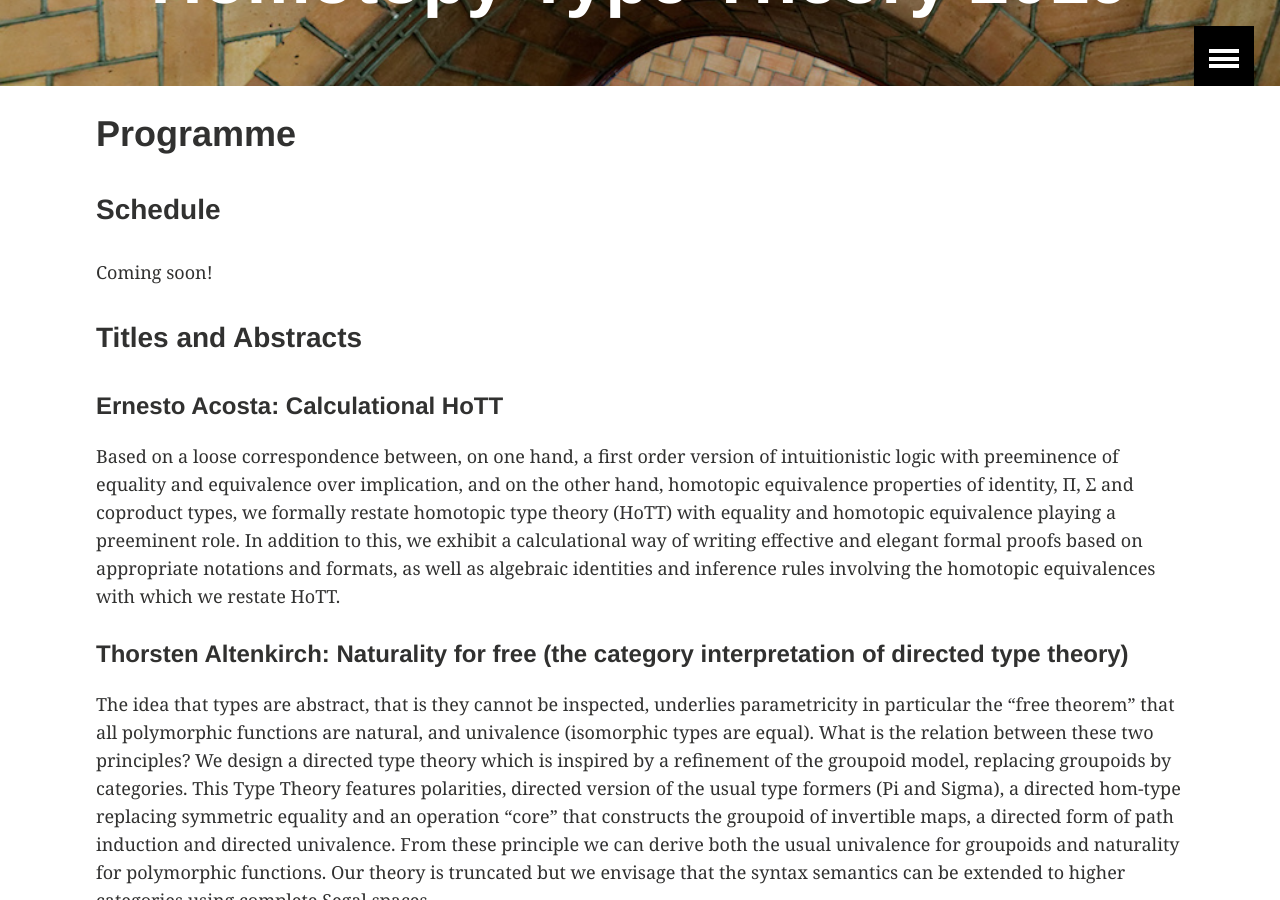
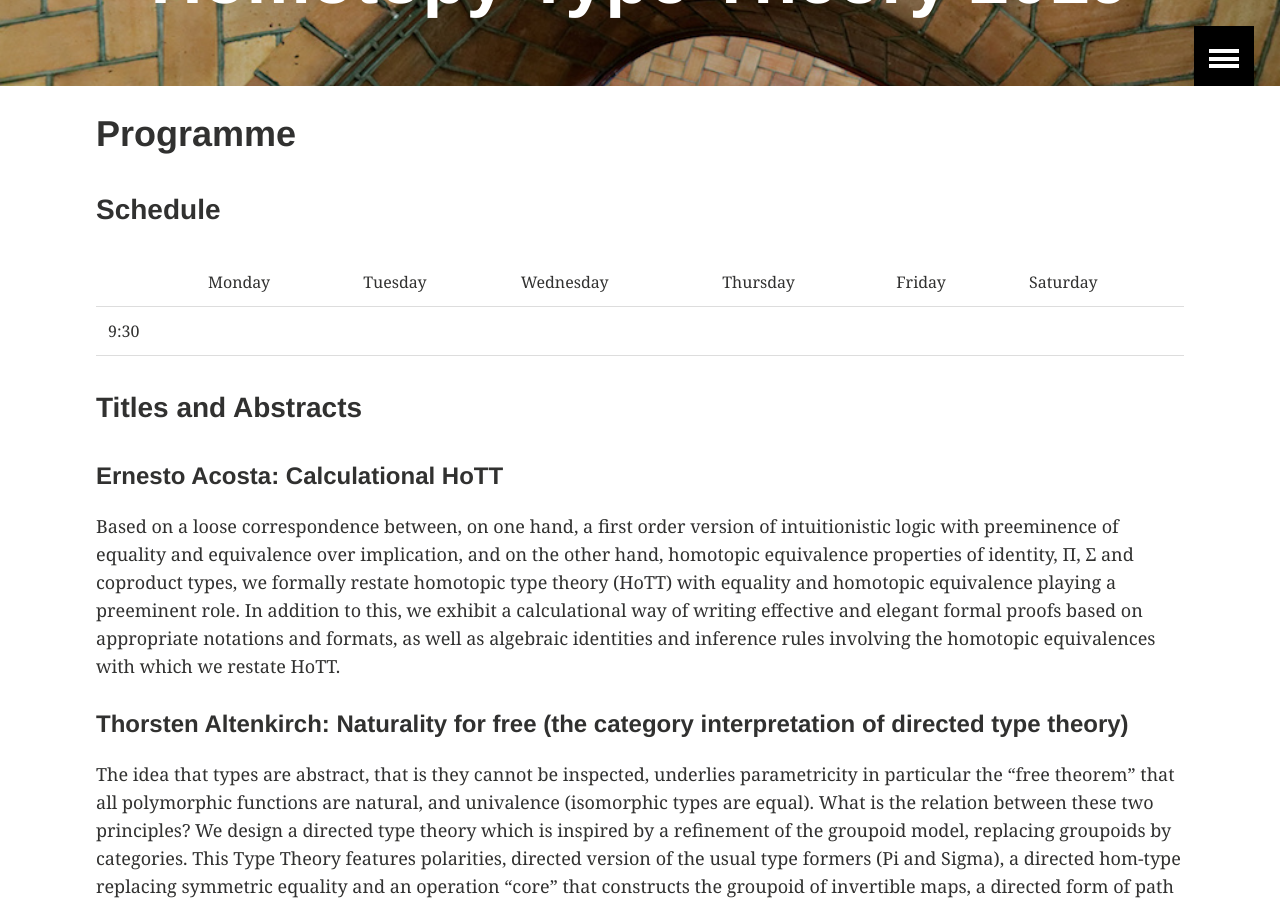
Before and after one commit to HoTT/HoTT-2019, a Jekyll site: the page built from programme.md, in a window 1280 px wide and 900 px high, scrolled down 346 px. Built offline with Jekyll 4.4.1, drawn with Linux system fonts in a browser that asks for light colours.

Commit message:
starting the schedule, testing formatting

```diff
--- a/programme.md
+++ b/programme.md
@@ -6,7 +6,8 @@ title: "Programme"
 
 ### Schedule
 
-Coming soon!
+| | Monday | Tuesday | Wednesday | Thursday | Friday | Saturday |
+| 9:30 | | | | | | |
 
 ### Titles and Abstracts
 
```
